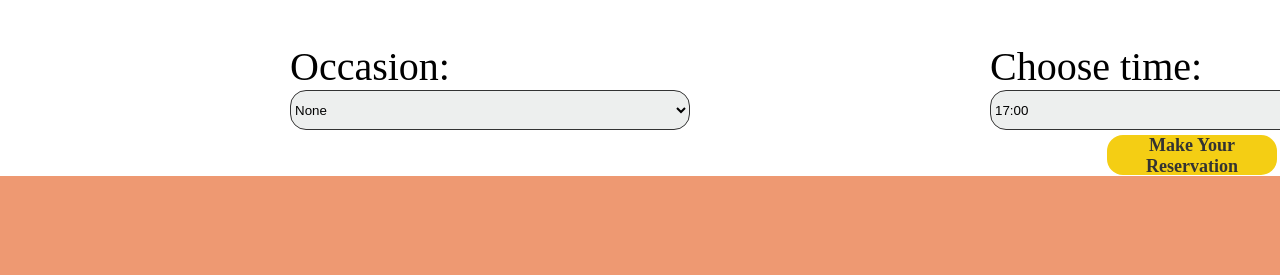
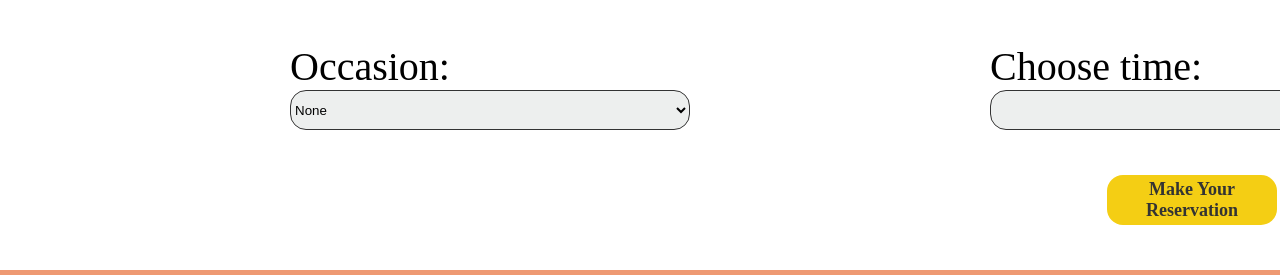
Before and after one commit to beaucoburn/little-lemon, a React (Create React App) app in the folder little-lemon/: page /reservation in a window 1280 px wide. Shown: the part 1377-1652 px from the top of the page. Built offline with nearby package versions, Linux system fonts and the light colour scheme.

Commit message:
Update Submit function

```diff
--- a/little-lemon/public/index.html
+++ b/little-lemon/public/index.html
@@ -48,6 +48,7 @@
   </head>
   <body style="display: grid; grid-template-rows: auto;">
     <noscript>You need to enable JavaScript to run this app.</noscript>
+    <script src="https://raw.githubusercontent.com/Meta-Front-End-Developer-PC/capstone/master/api.js"></script>
     <div id="root"></div>
     <!--
       This HTML file is a template.
--- a/little-lemon/src/components/Main.js
+++ b/little-lemon/src/components/Main.js
@@ -1,14 +1,53 @@
 import Confirmation from "./Confirmation.js";
 import Reservation from "./Reservation.js";
 import Homepage from "./Homepage.js"
-import {Routes, Route} from 'react-router-dom';
+import {Routes, Route, redirect} from 'react-router-dom';
+import {useReducer} from "react";
+import { submitAPI } from "./api.js";
+
+//Turn state for date and time into a reducer and pass as a prop to Reservation.js
+const reducer = (state, action) => {
+    switch (action.type) {
+        case 'clear':
+            return {};
+        case 'date':
+            return {...state, date: action.payload};
+        case 'time':
+            return {...state, time: action.payload};
+        case 'name':
+            return {...state, name: action.payload};
+        case 'email':
+            return {...state, email: action.payload};
+        case 'phone':
+            return {...state, phone: action.payload};
+        case 'guests':
+            return {...state, guests: action.payload};
+        case 'occasion':
+            return {...state, occasion: action.payload};
+        default:
+            return state;
+    }
+}
+
+//function for submitting form and redirecting to confirmation page
+const submitForm = (state) => {
+
+    if (submitAPI(state) === true) {
+        redirect("/confirmation");
+        console.log("Form submitted!");
+    }
+}
 
 function Main() {
+
+    const initialState = {}
+    const [state, dispatch] = useReducer(reducer, initialState);
+
     return (
         <main>
                 <Routes>
                     <Route path="/" element={<Homepage />}></Route>
-                    <Route path="/reservation" element={<Reservation />}></Route>
+                    <Route path="/reservation" element={<Reservation submitForm={submitForm} state={state} dispatch={dispatch}/>}></Route>
                     <Route path="/confirmation" element={<Confirmation />}></Route>
                 </Routes>
         </main>
--- a/little-lemon/src/components/Reservation.js
+++ b/little-lemon/src/components/Reservation.js
@@ -1,31 +1,26 @@
 import Breadcrumb from "react-bootstrap/Breadcrumb";
-import { Link } from "react-router-dom";
-import {useState} from "react";
+import {useEffect, useState} from "react";
+import {fetchAPI, submitAPI} from "./api.js";
 
-function Reservation() {
-    const [name, setName] = useState("");
-    const [email, setEmail] = useState("");
-    const [phone, setPhone] = useState("");
-    const [guests, setGuests] = useState("");
-    const [occasion, setOccasion] = useState("");
-    const [date, setDate] = useState("");
-    const [time, setTime] = useState("");
+function Reservation(props) {
 
+    const {dispatch, state, submitForm} = props;
+    const [times, setTimes] = useState([]);
     const clearForm = () => {
-        setName("");
-        setEmail("");
-        setPhone("");
-        setGuests("");
-        setOccasion("");
-        setDate("");
-        setTime("");
+        dispatch({type: 'clear', payload: ''});
     };
 
+    //function for submitting form and redirecting to confirmation page
     const handleSubmit = (e) => {
         e.preventDefault();
-        alert("Reservation created!");
+        submitAPI(state);
+        submitForm();
+        console.log(state);
+        //alert("Reservation created!");
         clearForm();
       };
+
+   useEffect(() => {state.date && setTimes(fetchAPI(state.date))}, [JSON.stringify(state.date)]);
 
     return (
             <div style={{ textAlign: "center", margin: "0px 290px"}}>
@@ -40,9 +35,9 @@ function Reservation() {
                     <div>
                         <label for="name" style={{display: "flex", marginTop: "60px"}}>Name: </label>
                         <input
-                            value={name}
+                            value={state.name}
                             onChange={(e) => {
-                                setName(e.target.value);
+                                dispatch({ type: 'name', payload: e.target.value });
                             }}
                             type="text"
                             name="name"
@@ -61,9 +56,9 @@ function Reservation() {
                     <div>
                         <label for="email" style={{display: "flex", marginTop: "45px"}}>Email: </label>
                         <input
-                            value={email}
+                            value={state.email}
                             onChange={(e) => {
-                                setEmail(e.target.value);
+                                dispatch({ type: 'email', payload: e.target.value });
                             }}
                             type="text"
                             name="email"
@@ -82,9 +77,9 @@ function Reservation() {
                     <div>
                         <label for="phone" style={{display: "flex", marginTop: "45px"}}>Phone: </label>
                         <input
-                            value={phone}
+                            value={state.phone}
                             onChange={(e) => {
-                                setPhone(e.target.value);
+                                dispatch({ type: 'phone', payload: e.target.value });
                             }}
                             type="phone"
                             name="phone"
@@ -104,9 +99,9 @@ function Reservation() {
                         <div>
                         <label for="guests" style={{display: "flex", marginTop: "45px"}}>Number of guests:</label>
                         <input
-                            value={guests}
+                            value={state.guests}
                             onChange={(e) => {
-                                setGuests(e.target.value);
+                                dispatch({ type: 'guests', payload: e.target.value });
                             }}
                             type="number"
                             placeholder="1"
@@ -125,9 +120,9 @@ function Reservation() {
                             />
                             <label for="occasion" style={{display: "flex", marginTop: "45px"}}>Occasion:</label>
                             <select
-                                value={occasion}
+                                value={state.occasion}
                                 onChange={(e) => {
-                                    setOccasion(e.target.value);
+                                    dispatch({ type: 'occasion', payload: e.target.value });
                                 }}
                                 id="occasion"
                                 style={{
@@ -146,9 +141,9 @@ function Reservation() {
                         <div>
                         <label for="res-date" style={{display: "flex", marginTop: "45px"}}>Choose date:</label>
                         <input
-                            value={date}
+                            value={state.date}
                             onChange={(e) => {
-                                setDate(e.target.value);
+                                dispatch({ type: 'date', payload: e.target.value });
                             }}
                             type="date"
                             id="res-date"
@@ -163,9 +158,9 @@ function Reservation() {
                             }}/>
                         <label for="res-time" style={{display: "flex", marginTop: "45px"}}>Choose time:</label>
                         <select
-                            value={time}
+                            value={state.time}
                             onChange={(e) => {
-                                setTime(e.target.value);
+                                dispatch({ type: 'time', payload: e.target.value });
                             }}
                             id="res-time"
                             required
@@ -177,14 +172,19 @@ function Reservation() {
                                 borderRadius: "16px",
                                 borderColor: "#333333"
                             }}>
-                            <option>17:00</option>
-                            <option>18:00</option>
-                            <option>19:00</option>
-                            <option>20:00</option>
-                            <option>21:00</option>
-                            <option>22:00</option>
+                            {times.map((time) => (<option value={time}>{time}</option>))}
                         </select>
-                        {/*<Link to="/confirmation" className="nav-item" >*/}<button type="submit" value="Make Your reservation">Make Your Reservation</button>{/*</Link>*/}
+                        <button
+                            type="submit"
+                            value="Make Your reservation"
+                            style={{
+                                marginTop: "45px",
+                                marginBottom: "45px",
+                                justifyItems: "end",
+                                height: "50px"
+                                }}>
+                                    Make Your Reservation
+                                    </button>
                     </div>
                 </div>
             </form>
--- /dev/null
+++ b/little-lemon/src/components/api.js
@@ -0,0 +1,30 @@
+const seededRandom = function (seed) {
+    var m = 2**35 - 31;
+    var a = 185852;
+    var s = seed % m;
+    return function () {
+        return (s = s * a % m) / m;
+    };
+}
+
+const fetchAPI = function(date) {
+    let result = [];
+    console.log(date);
+    const _date = new Date(date);
+    let random = seededRandom(_date.getDate());
+
+    for(let i = 17; i <= 23; i++) {
+        if(random() < 0.5) {
+            result.push(i + ':00');
+        }
+        if(random() < 0.5) {
+            result.push(i + ':30');
+        }
+    }
+    return result;
+};
+const submitAPI = function(formData) {
+    return true;
+};
+
+export {fetchAPI, submitAPI};
```
